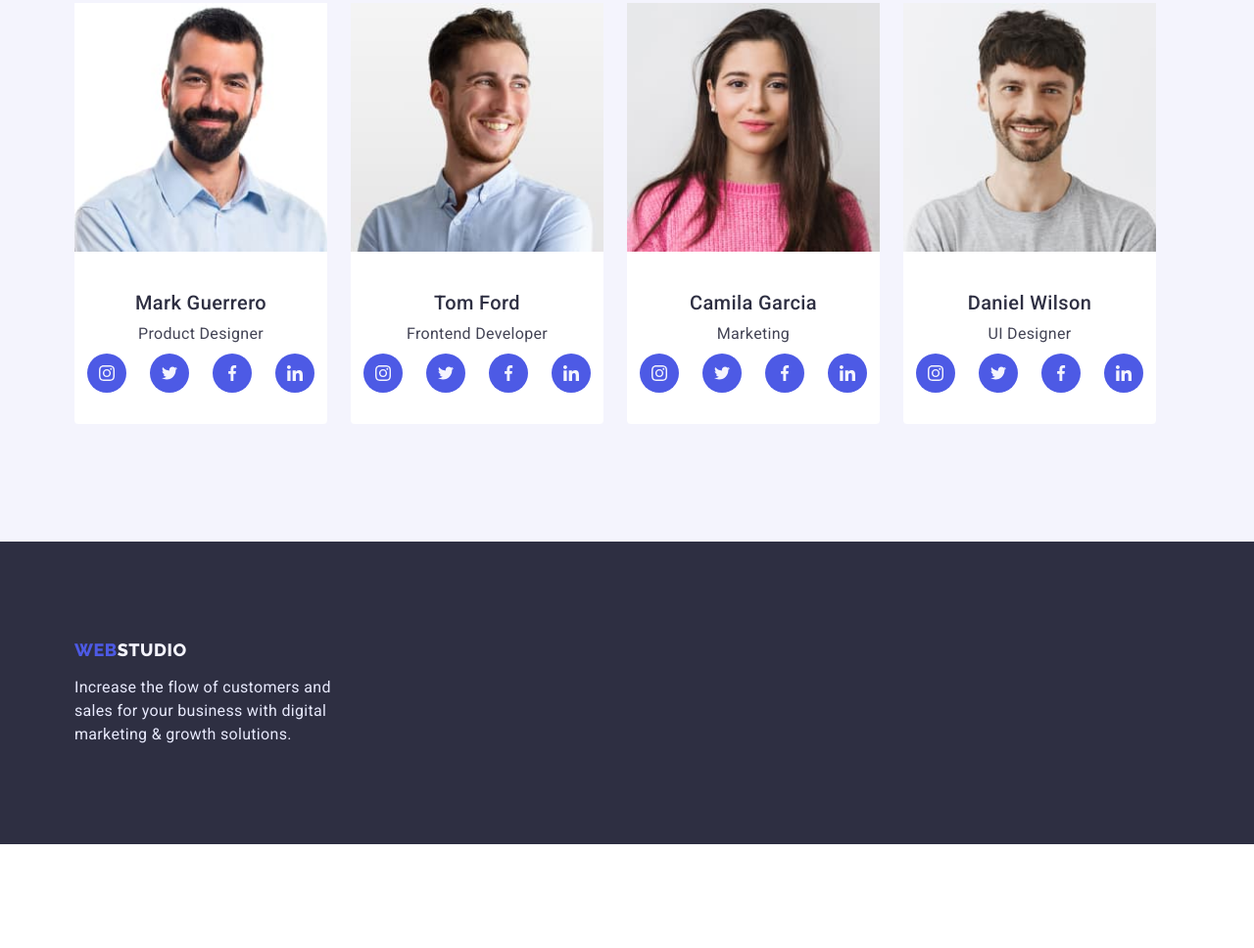
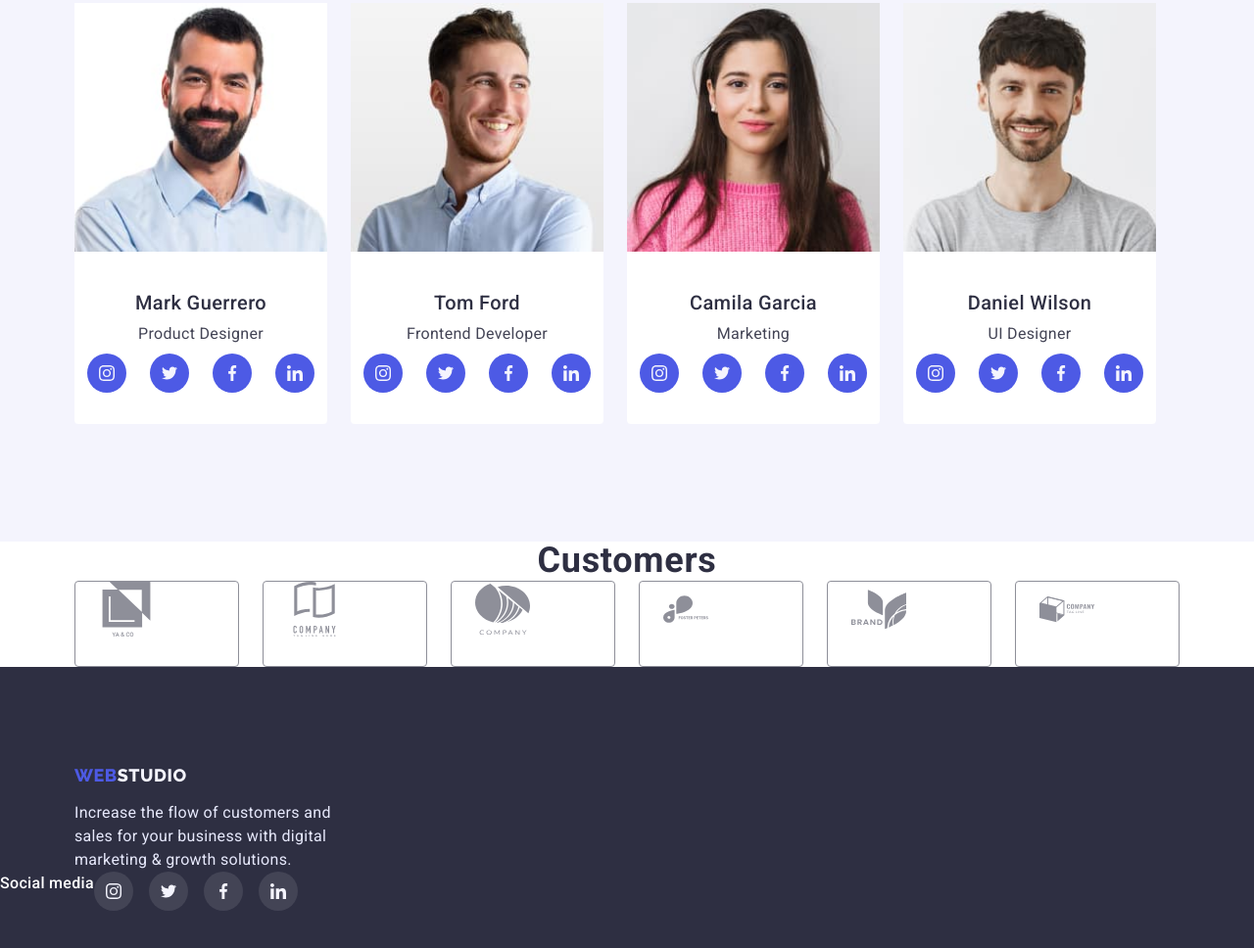
Before and after one commit to VasylysaSkyba/goit-markup-hw-04, a plain HTML site: page index.html in a window 1280 px wide. Shown: the part 1922-2890 px from the top of the page at 98% size. Before the commit the page ends 2784 px from the top, so only its background shows below. Drawn offline with nearby package versions, Linux system fonts and the light colour scheme.

Commit message:
customers, footer + icon

```diff
--- a/css/styles.css
+++ b/css/styles.css
@@ -367,6 +367,48 @@ height: 40px;
 .team-soc-link:is(:hover, :focus) {
   background-color: var(--accent-color);
 }
+
+/*======================= CUSTOMERS ====================*/
+.customers-title {
+  font-weight: 700;
+font-size: 36px;
+line-height: 1.11;
+text-align: center;
+letter-spacing: 0.02em;
+text-transform: capitalize;
+color: #2E2F42;
+
+
+}
+
+.company-list {
+  display: flex;
+  justify-content: center;
+  gap: 24px;
+
+}
+
+.company-item {
+  width: 168px;
+height: 88px;
+border: 1px solid #8E8F99;
+border-radius: 4px;
+display: block;
+  content: "";
+  background-repeat: no-repeat;
+  justify-content: center;
+  align-items: center;
+
+
+}
+
+.company-icon {
+fill: #8E8F99;
+}
+.company-link:is(:hover, :focus) {
+  background-color: var(--accent-color);
+}
+
 /*======================= FOOTER =======================*/
 
 .footer-text {
@@ -399,7 +441,48 @@ height: 40px;
   padding-bottom: 100px;
   background-color: var(--primary-text-color);
 }
+.footer-soc {
+  display: flex;
+}
+.footer-soc-list {
+  display: flex;
+  justify-content: center;
+  gap: 16px;
 
+}
+
+.footer-soc-item {
+width: 40px;
+height: 40px;
+}
+
+.footer-soc-link {
+  width: 100%;
+  height: 100%;
+  border-radius: 50%;
+  display: flex;
+  justify-content: center;
+  align-items: center;
+  background: rgba(255, 255, 255, 0.1);
+
+}
+.footer-soc-icon {
+  fill: #F4F4FD;
+}
+
+.footer-soc-link:is(:hover, :focus) {
+  background-color: #31D0AA;
+}
+.footer-text-soc {
+  font-family: "Roboto", sans-serif;
+  display: flex;
+  font-weight: 500;
+font-size: 16px;
+line-height: 1.5;
+letter-spacing: 0.02em;
+color: #FFFFFF;
+
+}
 /*======================= FILTER =======================*/
 .portfolio-page {
   padding-top: 96px;
--- a/index.html
+++ b/index.html
@@ -307,6 +307,46 @@ https://cdn.jsdelivr.net/npm/modern-normalize@1.1.0/modern-normalize.min.css
         </ul>
         </div>
       </section>
+      <section class="customers-section">
+        <div class="container">
+          <h2 class="customers-title">Customers</h2>
+          <ul class="company-list list">
+            <li class="company-item">
+              <svg class="company-icon" width="104" height="56">
+                <use href="./images/icons.svg#icon-ya"></use>
+              </svg>
+            </li>
+            <li class="company-item">
+              <svg class="company-icon" width="104" height="56">
+                <use href="./images/icons.svg#icon-tagline"></use>
+              </svg>
+            </li>
+            <li class="company-item">
+              <svg class="company-icon" width="104" height="56">
+                <use href="./images/icons.svg#icon-object"></use>
+              </svg>
+            </li>
+            <li class="company-item">
+              <svg class="company-icon" width="104" height="56">
+                <use href="./images/icons.svg#icon-foster"></use>
+              </svg>
+            </li>
+            <li class="company-item">
+              <svg class="company-icon" width="104" height="56">
+                <use href="./images/icons.svg#icon-brand"></use>
+              </svg>
+            </li>
+            <li class="company-item">
+              <svg class="company-icon" width="104" height="56">
+                <use href="./images/icons.svg#icon-compani"></use>
+              </svg>
+            </li>
+
+          </ul>
+
+        </div>
+
+      </section>
     </main>
     <!--FOOTER-->
       <footer class="footer">
@@ -317,6 +357,37 @@ https://cdn.jsdelivr.net/npm/modern-normalize@1.1.0/modern-normalize.min.css
         marketing & growth solutions.
       </p>
         </div>
+        <div class="footer-soc">
+          <p class="footer-text-soc">Social media</p>
+            <ul class="footer-soc-list list">
+              <li class="footer-soc-item">
+                <a class="footer-soc-link link" href="">
+                  <svg class="footer-soc-icon" width="16" height="16">
+                    <use href="./images/icons.svg#icon-instagram"></use>
+                  </svg>
+                </a>
+              </li>
+              <li class="footer-soc-item">
+                <a class="footer-soc-link link" href="">
+                  <svg class="footer-soc-icon" width="16" height="16">
+                    <use href="./images/icons.svg#icon-twitter"></use>
+                  </svg>
+                </a>
+              </li>
+              <li class="footer-soc-item">
+                <a class="footer-soc-link link" href=""><svg class="team-soc-icon" width="16" height="16">
+                  <use href="./images/icons.svg#icon-facebook"></use>
+                </svg></a>
+              </li>
+              <li class="footer-soc-item">
+                <a class="footer-soc-link link" href="">
+                  <svg class="footer-soc-icon" width="16" height="16">
+                    <use href="./images/icons.svg#icon-linkedin"></use>
+                  </svg>
+                </a>
+              </li>
+            </ul>
+        </div>
       </footer>
   </body>
 </html>
```
Also changed, not shown: images/Object.svg (added), images/group (1).svg (added), images/group (2).svg (added), images/group (3).svg (added), images/group (4).svg (added), images/group (5).svg (added).
